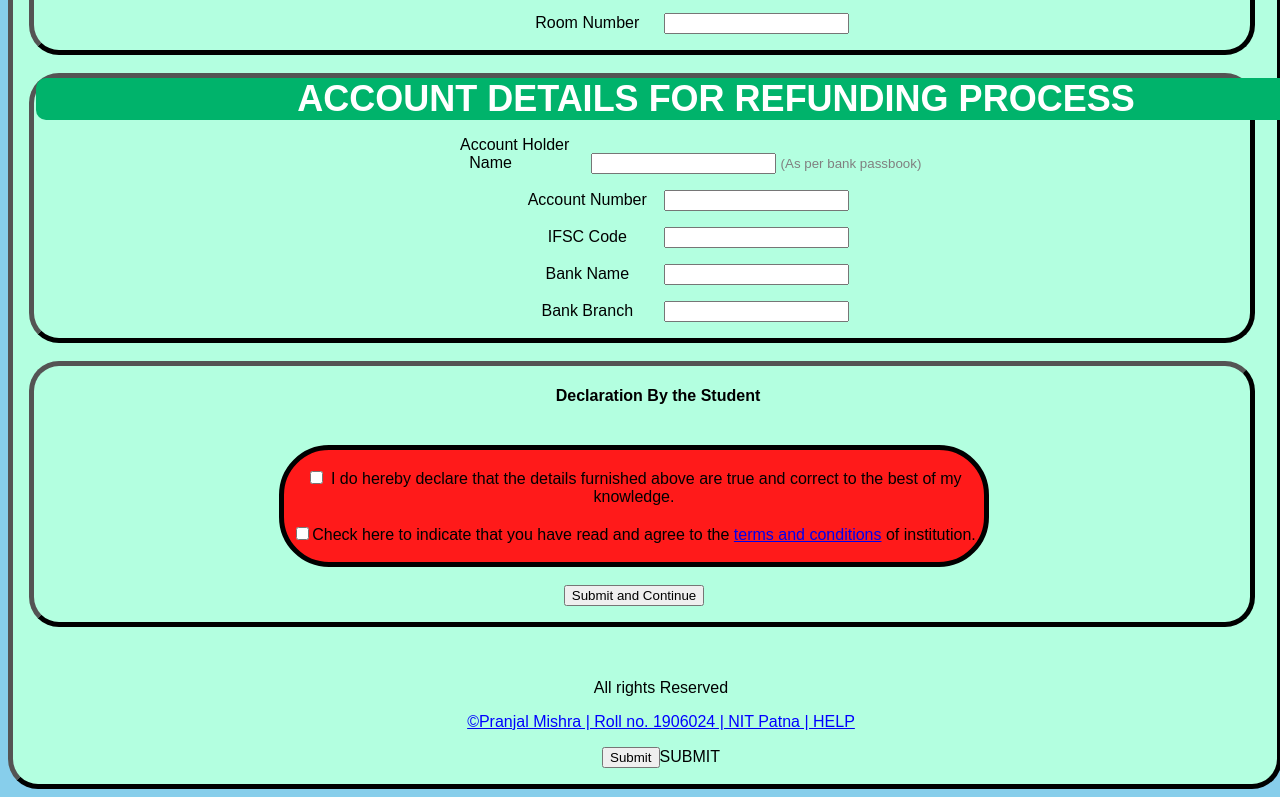
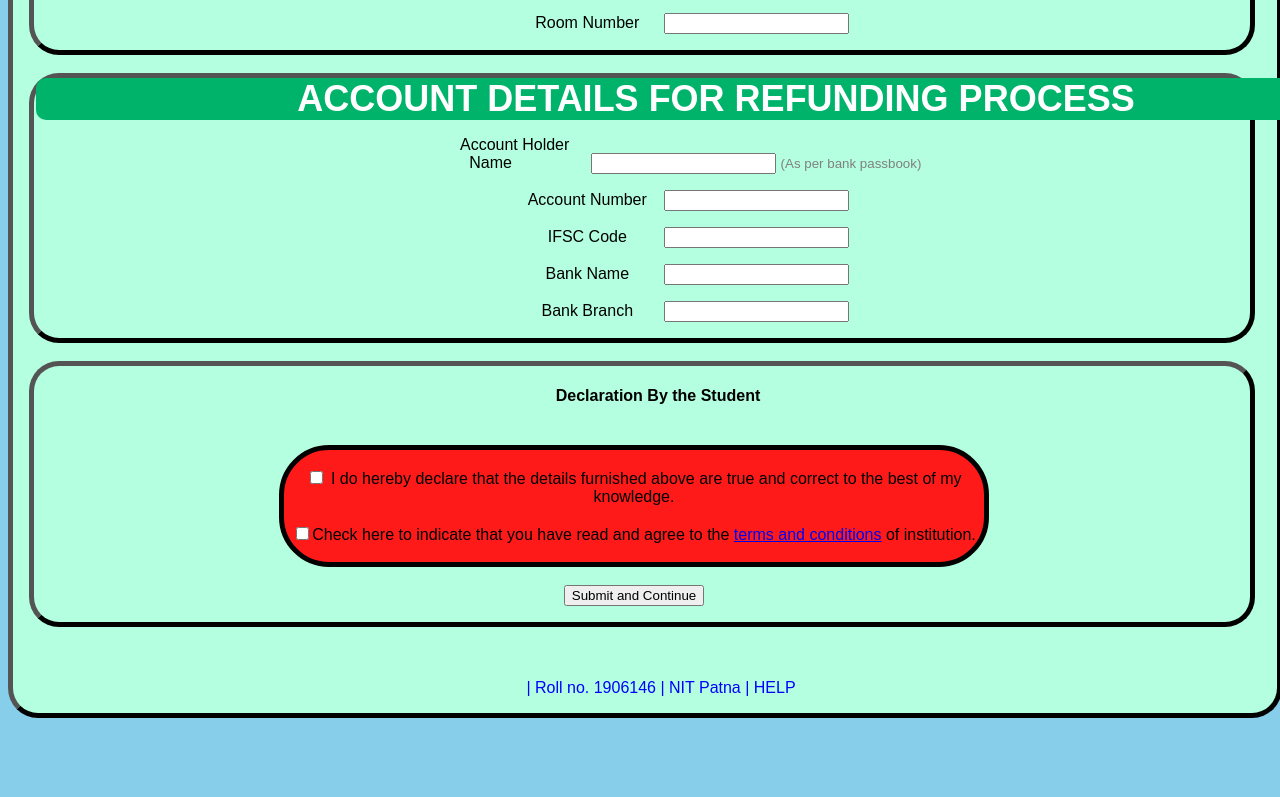
Before and after one commit to mAishtiyaque/MyRepo, a plain HTML site: page index.html in a window 1280 px wide. Shown: the part 1200-1997 px from the top of the page. After the commit the page ends 1926 px from the top, so only its background shows below. Drawn offline with Linux system fonts and the light colour scheme.

Commit message:
Update index.html
we change some text

```diff
--- a/index.html
+++ b/index.html
@@ -318,9 +318,6 @@ h3{
 	</div>
 	</div>
 	<br><br>
-<p title='By Pranjal Mishra'>All rights Reserved	</p>
-<a href="https://api.whatsapp.com/send?phone=917999509642&text=&source=&data=&app_absent=" target="_blank">
-<p  title='Link to the creator of this page'  style= "color:blue;">	&copyPranjal Mishra | Roll no. 1906024 | NIT Patna | HELP </p></a>
-<div><input type="submit">SUBMIT</a></div>
+<p style= "color:blue;"> | Roll no. 1906146 | NIT Patna | HELP </p>
 </body>
 </html>
```
